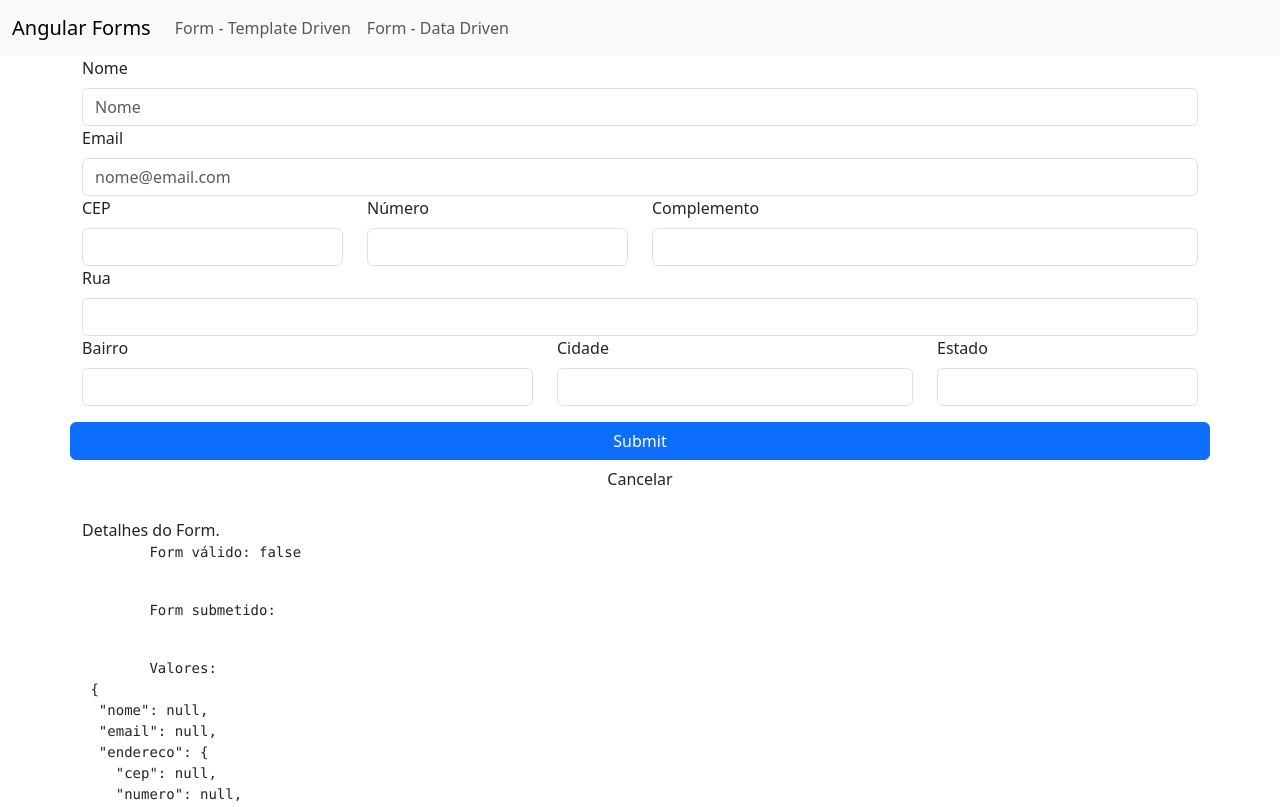
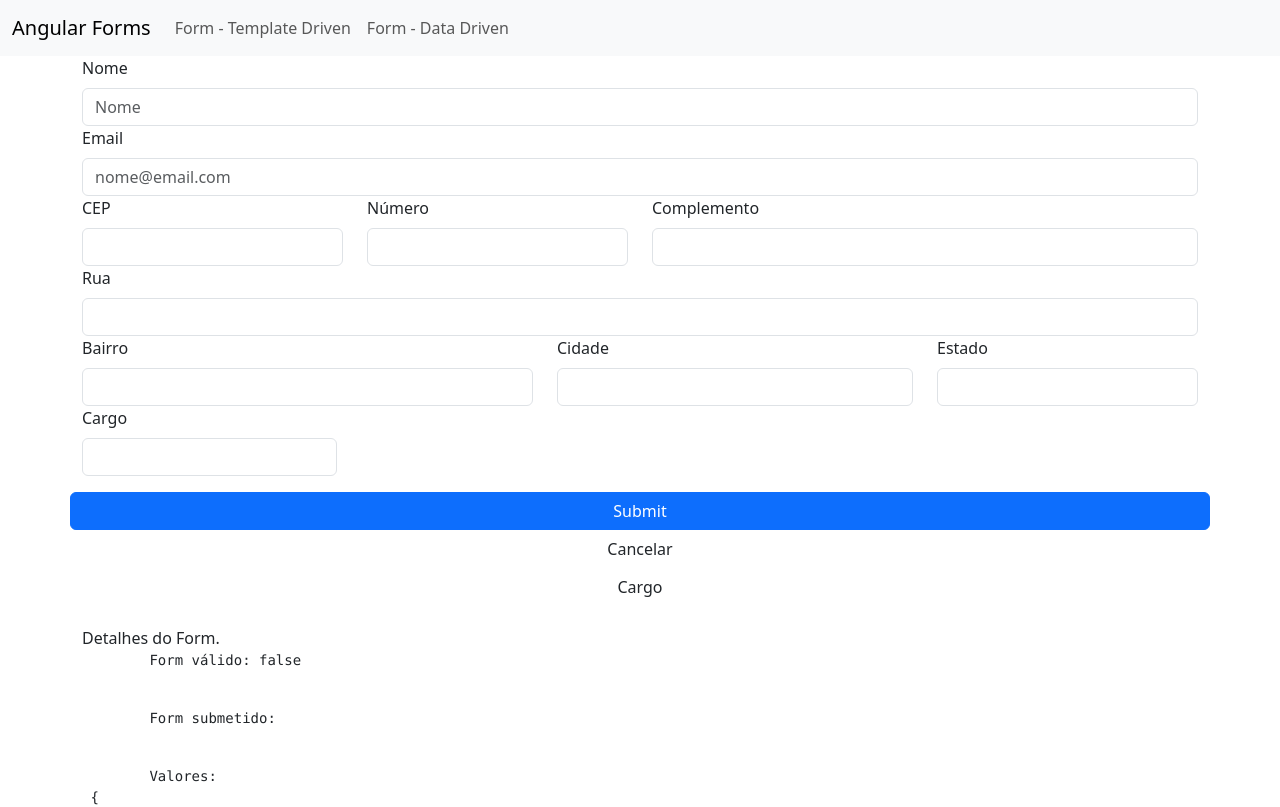
Before and after one commit to RodolfoPG/forms, an Angular app: page /dataForm in a window 1280 px wide. Shown: the top 807 px of the page. Built offline with nearby package versions, Linux system fonts and the light colour scheme.

Commit message:
Formulários reativos: Combobox com Objeto (ngValue e compareWith)

```diff
--- a/src/app/data-form/data-form.component.html
+++ b/src/app/data-form/data-form.component.html
@@ -92,8 +92,19 @@
         </div>
     </div>
 
+    <div class="row">
+        <div class="col-md-3" [ngClass]="aplicaCssErro('cargo')">
+            <label for="cargo" class="form-label">Cargo</label>
+            <select class="form-control" id="cargo"
+                required formControlName="cargo" [compareWith]="compararCargos">
+                <option *ngFor="let cargo of cargos" [ngValue]="cargo">{{ cargo.desc }}</option>
+            </select>
+        </div>
+    </div>
+
     <button type="submit" class="btn btn-primary mt-3">Submit</button>
     <button class="btn" (click)="resetar()">Cancelar</button>
+    <button class="btn" (click)="setarCargo()">Cargo</button>
 
     <app-form-debug [form]="formulario"></app-form-debug>
 </form>
--- a/src/app/data-form/data-form.component.ts
+++ b/src/app/data-form/data-form.component.ts
@@ -17,6 +17,7 @@ export class DataFormComponent implements OnInit{
   formulario!: FormGroup
   //estados!: EstadoBr[]
   estados!: Observable<EstadoBr[]>
+  cargos!: any[]
 
   constructor(
     private formBuilder: FormBuilder,
@@ -28,6 +29,9 @@ export class DataFormComponent implements OnInit{
   ngOnInit() {
 
     this.estados = this.dropdownService.getEstadosBr()
+
+    this.cargos = this.dropdownService.getCargos()
+
     // this.dropdownService.getEstadosBr()
     //   .subscribe((dados: any) => {this.estados = dados; console.log(dados);})
     // this.formulario = new FormGroup({
@@ -54,7 +58,9 @@ export class DataFormComponent implements OnInit{
         bairro: [null, Validators.required],
         cidade: [null, Validators.required],
         estado: [null, Validators.required]
-      })
+      }),
+
+      cargo: [null]
     })
   }
 
@@ -152,4 +158,13 @@ export class DataFormComponent implements OnInit{
       }
     })
   }
+
+  setarCargo() {
+    const cargo = { nome: 'Dev', nivel: 'Pleno', desc: 'Dev Pl' }
+    this.formulario.get('cargo')?.setValue(cargo)
+  }
+
+  compararCargos(obj1: any, obj2: any) {
+    return obj1 && obj2 ? (obj1.nome === obj2.nome && obj1.nivel === obj2.nivel) : obj1 === obj2
+  }
 }
--- a/src/app/shared/services/dropdown.service.ts
+++ b/src/app/shared/services/dropdown.service.ts
@@ -13,4 +13,12 @@ export class DropdownService {
   getEstadosBr() {
     return this.http.get<EstadoBr[]>('assets/dados/estadosbr.json')
   }
+
+  getCargos() {
+    return [
+      { nome: 'Dev', nivel: 'Junior', desc: 'Dev Jr' },
+      { nome: 'Dev', nivel: 'Pleno', desc: 'Dev Pl' },
+      { nome: 'Dev', nivel: 'Senior', desc: 'Dev Sr' }
+    ]
+  }
 }
```
